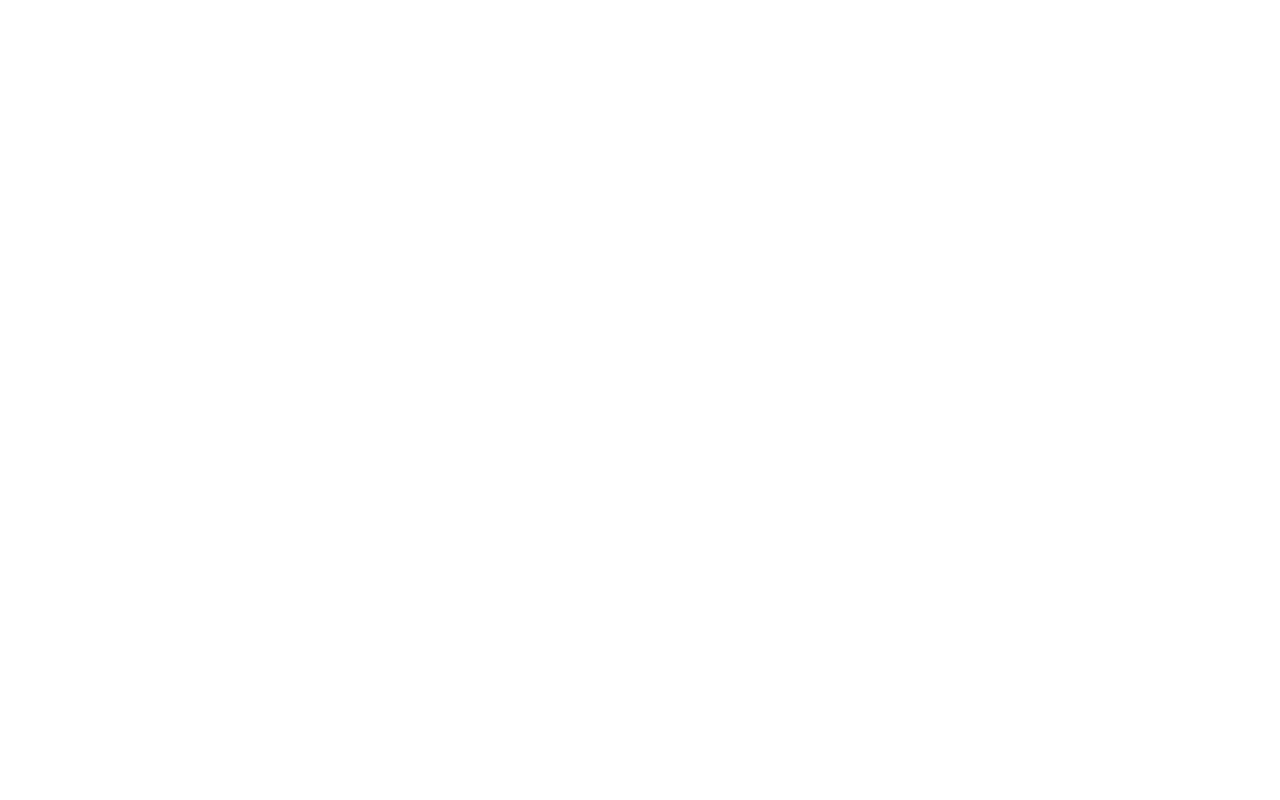
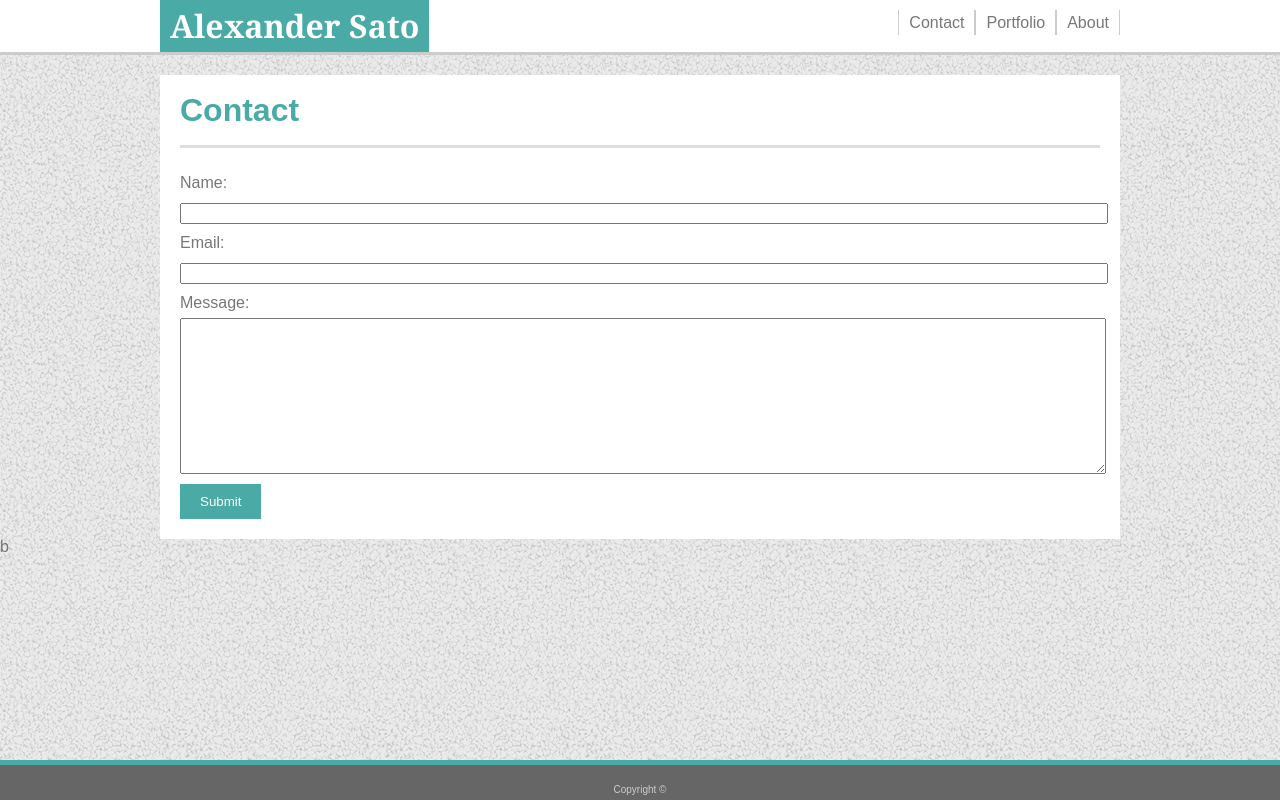
Before and after one commit to giboc/giboc.github.io, a plain HTML site: page contact.html in a window 1280 px wide. Drawn offline with Linux system fonts and the light colour scheme.

Commit message:
another update!

```diff
--- a/assets/css/style.css
+++ b/assets/css/style.css
@@ -1,5 +1,7 @@
 body{
     background-image: url("../images/gravel.png");
+    font-family: 'Arial', 'Helvetica Neue', Helvetica, sans-serif;
+    color: #777777;
 }
 
 .clearfix::after {
@@ -23,7 +25,6 @@ h2{
     padding-bottom: 20px;
     margin-bottom: 20px;
     background: white;
-    font-family: 'Arial', 'Helvetica Neue', Helvetica, sans-serif;
     color: #4aaaa5;
     font-weight: bold;
     font-size: 32px;
@@ -43,7 +44,7 @@ img{
     margin: auto;
     margin-top: 20px;
     padding: 20px;
-    font-family: 'Arial', 'Helvetica Neue', Helvetica, sans-serif;
+    line-height: 30px;
     color: #777777;
     background: white;
 }
@@ -88,3 +89,40 @@ img{
     margin: auto;
     background: white;
 }
+
+input[type=text]{
+    width: 100%;
+}
+
+input[type=submit]{
+    background-color: #4aaaa5;
+    color: white;
+    border: none;
+    padding: 10px;
+    padding-left: 20px;
+    padding-right: 20px;
+
+}
+
+textarea{
+    width:100%;
+}
+
+form{
+    line-height: 30px;
+}
+
+.footer{
+    position: fixed;
+    bottom: 0;
+    width: 100%;
+    background-color: #666666;
+    color: #cccccc;
+    border-top: #4aaaa5;
+    border-style: solid;
+    border-top-width: 5px;
+    text-align: center;
+    padding-top: 20px;
+    padding-bottom: 5px;
+    font-size: 10px;
+}
--- a/contact.html
+++ b/contact.html
@@ -0,0 +1,44 @@
+<!DOCTYPE html>
+<html>
+    <head>
+        <link rel="stylesheet" type="text/css" href="assets/css/reset.css">
+        <link rel="stylesheet" type="text/css" href="assets/css/style.css">
+    </head>
+
+    <body>
+
+        <div class="header">
+            <div class="clearfix">
+                <div class="nav_bar">
+                <h1>Alexander Sato</h1>
+                    <ul>
+                        <li><a href="index.html">About</a></li>
+                        <li><a href="portfolio.html">Portfolio</a></li>
+                        <li><a href="#">Contact</a></li>
+                    </ul>
+                </div>
+            </div>
+        </div>
+
+        <div class="main">
+            <h2>Contact</h2>
+            <form>
+                Name: <br>
+                <input type = "text" name = "name"><br>
+                Email: <br>
+                <input type = "text" name = "email"><br>
+                Message: <br>
+                <textarea name="message" rows=10></textarea>
+                <br>
+                <input type = "submit" value="Submit">
+            </form>
+        </div>
+
+        <div class="footer">
+                Copyright &copy;
+        </div>
+
+
+
+    </body>
+</html>b
```
Also changed, not shown: index.html (+5 -3 lines), portfolio.html (+34 -0 lines), 1 other file.
